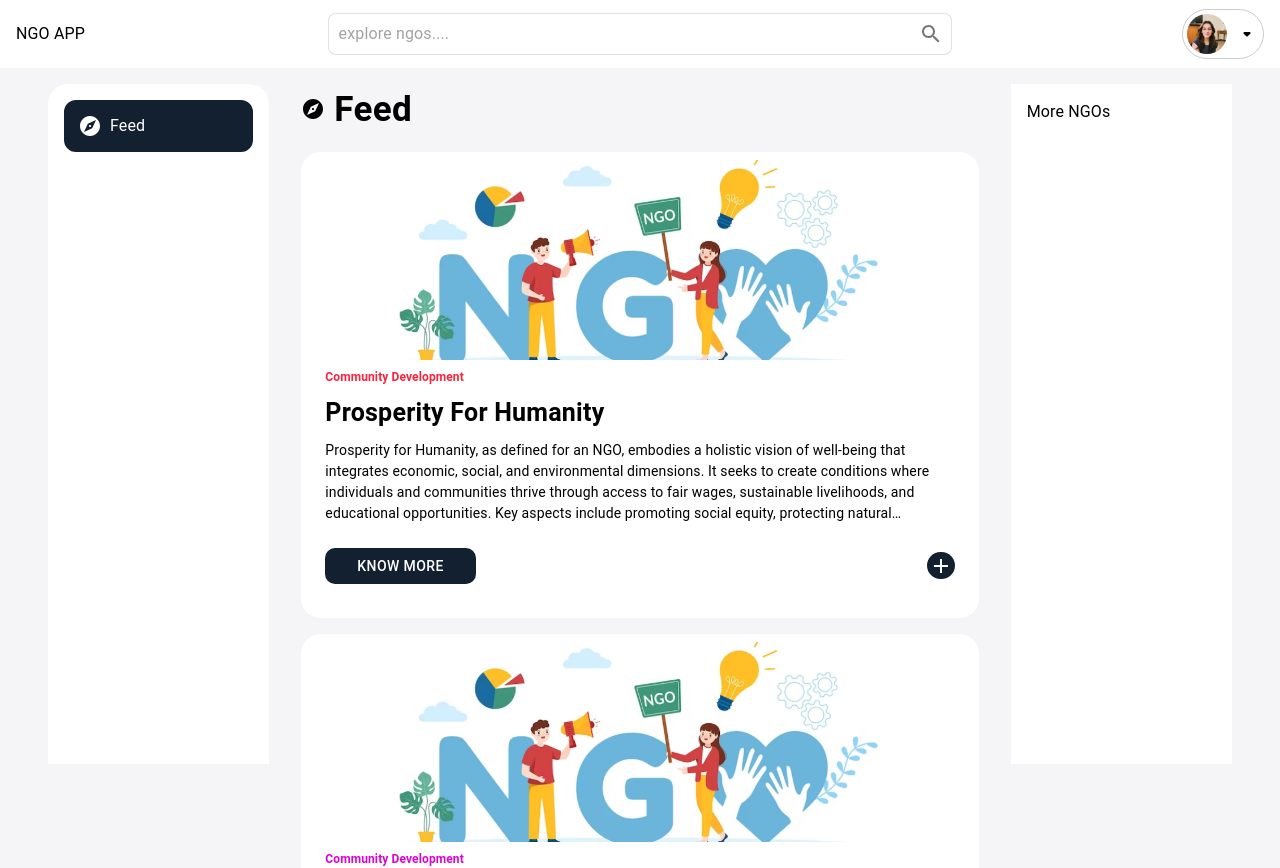
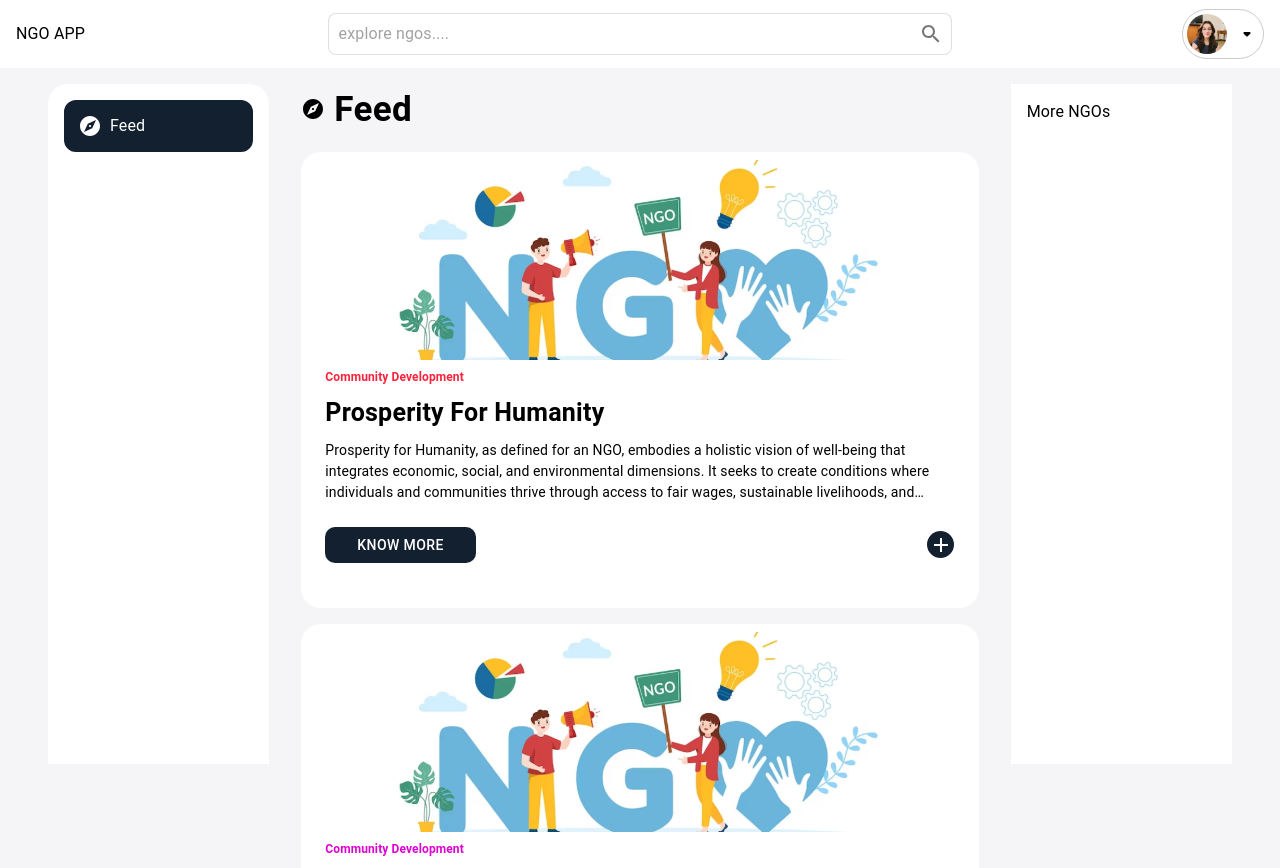
Before and after one commit to MANANTANDON/NGO-APP, a Next.js app: page / in a window 1280 px wide. Shown: the top 868 px of the page. Built offline with nearby package versions, Linux system fonts and the light colour scheme.

Commit message:
animation added...

```diff
--- a/src/components/Cards/NgoCard.jsx
+++ b/src/components/Cards/NgoCard.jsx
@@ -15,6 +15,10 @@ export const NgoCard = ({ color }) => {
             By addressing these interconnected areas, an NGO can work towards a
             more equitable and sustainable future, ensuring that progress
             benefits everyone and enhances overall quality of life.`;
+
+  const handleShow = () => {
+    setShow(!show);
+  };
   return (
     <>
       <Box
@@ -23,7 +27,7 @@ export const NgoCard = ({ color }) => {
           p: 1,
           borderRadius: "20px",
           position: "relative",
-          height: "450px",
+          height: "440px",
         }}
       >
         <Box
@@ -56,7 +60,7 @@ export const NgoCard = ({ color }) => {
               overflow: "hidden",
               textOverflow: "ellipsis",
               display: "-webkit-box",
-              WebkitLineClamp: "4",
+              WebkitLineClamp: "3",
               WebkitBoxOrient: "vertical",
             }}
             fontSize="14px"
@@ -97,7 +101,8 @@ export const NgoCard = ({ color }) => {
                 cursor: "pointer",
               },
             }}
-            onClick={() => setShow(!show)}
+            className={show ? "crossCircleRotate" : "crossCircle"}
+            onClick={handleShow}
           >
             <Add />
           </Box>
@@ -112,7 +117,9 @@ export const NgoCard = ({ color }) => {
             top: 0,
             left: 0,
             display: !show && "none",
+            opacity: show ? 1 : 0,
           }}
+          className={show ? "colorBoxFadeIn" : "colorBoxFadeOut"}
         ></Box>
       </Box>
     </>
--- a/src/styles/globals.css
+++ b/src/styles/globals.css
@@ -6,6 +6,56 @@ body {
   background-color: var(--background-color);
 }
 
+.colorBoxFadeIn {
+  animation: fadeIn ease-in 0.5s forwards;
+}
+.colorBoxFadeOut {
+  animation: fadeOut ease-out 0.5s forwards;
+}
+
+.crossCircleRotate {
+  animation: circleRotate ease-in 0.5s forwards;
+}
+
+.crossCircle {
+  animation: circleRotateZero ease-out 0.5s forwards;
+}
+
+@keyframes fadeOut {
+  0% {
+    opacity: 1;
+  }
+  100% {
+    opacity: 0;
+  }
+}
+
+@keyframes fadeIn {
+  0% {
+    opacity: 0;
+  }
+  100% {
+    opacity: 1;
+  }
+}
+
+@keyframes circleRotateZero {
+  0% {
+    transform: rotate(45deg);
+  }
+  100% {
+    transform: rotate(0deg);
+  }
+}
+
+@keyframes circleRotate {
+  0% {
+    transform: rotate(0deg);
+  }
+  100% {
+    transform: rotate(45deg);
+  }
+}
 /* :root {
   --background: #ffffff;
   --foreground: #171717;
```
